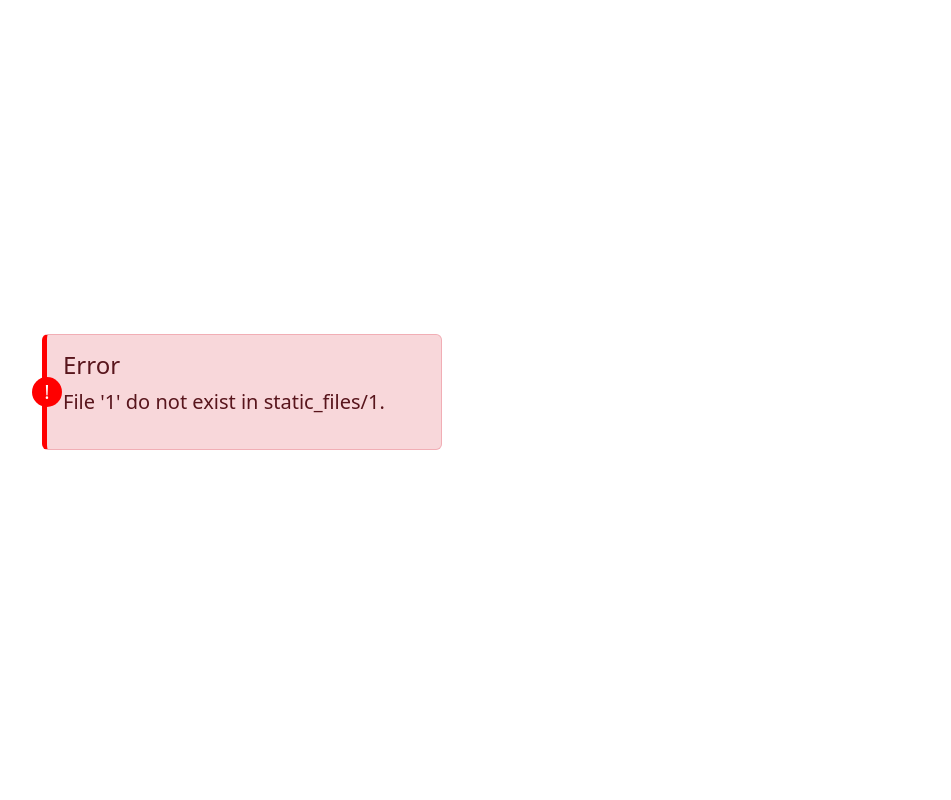
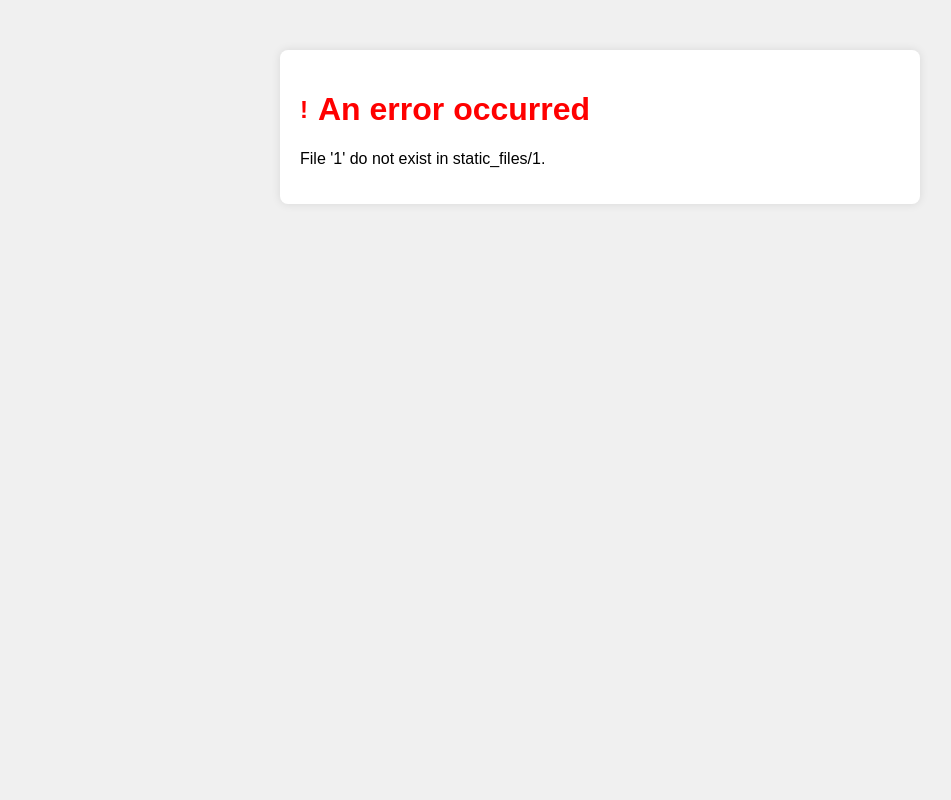
Before and after one commit to Narsi12/-Vetty_client_Assessment, a Flask app: page /1 in a window 1280 px wide. Shown: the whole page, without its empty margins (40-991 px from the left). Run offline with Flask 3, Linux system fonts and the light colour scheme.

Commit message:
Read file is added

```diff
--- a/app.py
+++ b/app.py
@@ -7,6 +7,16 @@ app = Flask(__name__)
 @app.route('/', defaults={'filename': 'file1.txt'},methods=['GET'])
 @app.route('/<filename>', methods=['GET'])
 def display_file(filename):
+    """
+    Display the contents of a text file.
+
+    Args:
+        filename (str): The name of the text file to display. Defaults to 'file1.txt' if not provided.
+
+    Returns:
+        str: Rendered HTML template with the contents of the specified text file.
+        If an error occurs, the error message is rendered using the 'error.html' template.
+    """
     try:
         start_line = request.args.get('start_line', type=int)
         end_line = request.args.get('end_line', type=int)
--- /dev/null
+++ b/requirements.txt
@@ -0,0 +1 @@
+Flask==3.0.3
--- a/templates/error.html
+++ b/templates/error.html
@@ -1,50 +1,37 @@
 <!DOCTYPE html>
-<html lang="en">
+<html>
 <head>
-    <meta charset="UTF-8">
-    <meta name="viewport" content="width=device-width, initial-scale=1.0">
     <title>Error</title>
-    <!-- Bootstrap CSS -->
-    <link href="https://cdn.jsdelivr.net/npm/bootstrap@5.3.0-alpha1/dist/css/bootstrap.min.css" rel="stylesheet">
     <style>
-        /* Center content vertically and horizontally */
-        html, body {
-            height: 100%;
+        body {
+            font-family: Arial, sans-serif;
+            background-color: #f0f0f0;
+            margin: 0;
+            padding: 0;
         }
-        body {
+        .container {
+            max-width: 600px;
+            margin: 50px auto;
+            background-color: #fff;
+            padding: 20px;
+            border-radius: 8px;
+            box-shadow: 0px 0px 10px rgba(0, 0, 0, 0.1);
+        }
+        h1 {
+            color: #ff0000; /* Red color */
             display: flex;
             align-items: center;
-            justify-content: center;
         }
-        .alert {
-            border-left: 5px solid red; /* Red border on the left */
-            position: relative;
-            width: 50%; /* Limiting width */
-            max-width: 400px; /* Maximum width */
-        }
-        .alert::before {
-            content: "!";
-            position: absolute;
-            top: 50%;
-            left: -15px; /* Adjust as needed */
-            transform: translateY(-50%);
-            width: 30px;
-            height: 30px;
-            background-color: red;
-            color: white;
-            font-size: 20px;
-            line-height: 30px;
-            text-align: center;
-            border-radius: 50%;
+        .error-symbol {
+            margin-right: 10px;
+            font-size: 24px;
         }
     </style>
 </head>
 <body>
     <div class="container">
-        <div class="alert alert-danger" role="alert">
-            <h4 class="alert-heading">Error</h4>
-            <p class="lead">{{ error }}</p>
-        </div>
+        <h1><span class="error-symbol">!</span> An error occurred</h1>
+        <p>{{ error }}</p>
     </div>
 </body>
 </html>
```
Also changed, not shown: README.md (added).
